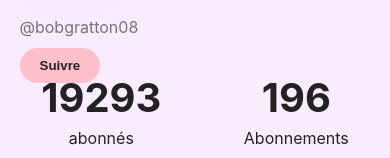
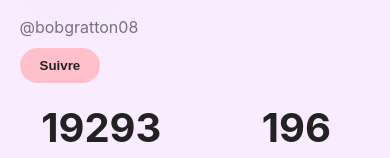
Before and after one commit to a23-b2b/projet-de-session-klemn, a React (Create React App) app: page /profil/1 in a window 390 px wide. Shown: the part 619-777 px from the top of the page. Built offline with nearby package versions, Linux system fonts and the light colour scheme.

Commit message:
Ajustements finaux

```diff
--- a/src/styles/Profil.module.css
+++ b/src/styles/Profil.module.css
@@ -121,4 +121,8 @@
         width: 100px;
         height: 100px;
     }
+
+    .follows {
+        margin-top: 30px;
+    }
 }
--- a/src/styles/global.css
+++ b/src/styles/global.css
@@ -14,6 +14,7 @@
 }
 
 body {
+    transition: 0.3s;
     background-color: var(--background_dark);
     color: var(--text_color_dark);
     accent-color: var(--accent_color_dark);
```
